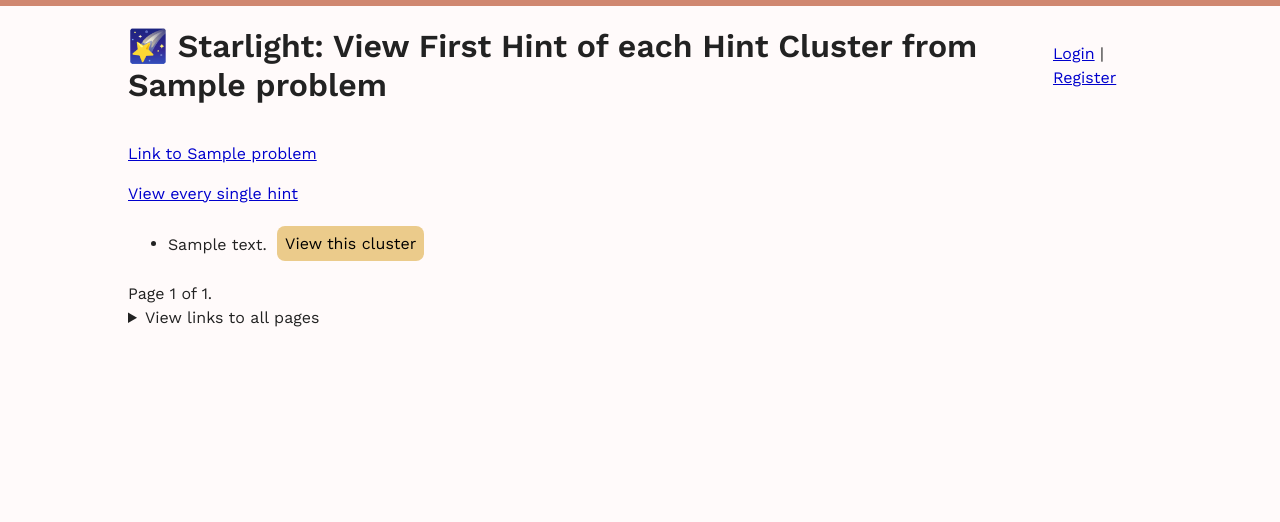
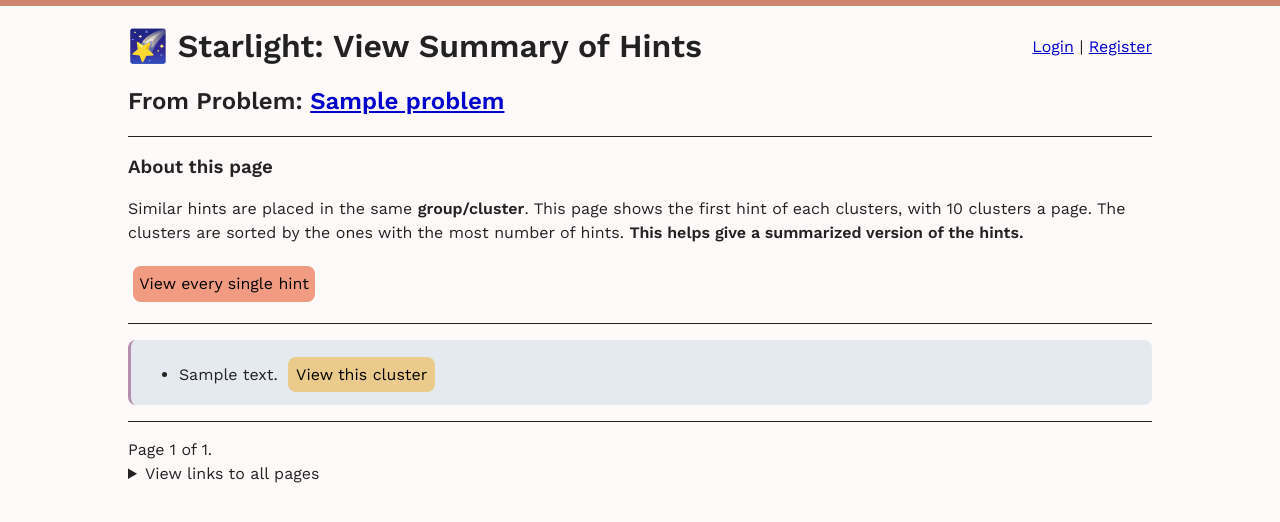
Before and after one commit to bkf2020/starlight, a Django app: page /problems/viewAllSummary/?problem=1&type=hint in a window 1280 px wide. Shown: the top 522 px of the page. Run offline with Django 4.2, Linux system fonts and the light colour scheme; tables that the repository leaves empty hold one stand-in row (values such as "Sample post").

Commit message:
Change styling of viewAllSummary to be more user friendly - Change some links to better looking button links - Add styled div container to store the links/buttons

```diff
--- a/problems/templates/problems/view_all_summary.html
+++ b/problems/templates/problems/view_all_summary.html
@@ -5,21 +5,22 @@
 		<meta charset="utf-8">
 		<meta name="viewport" content="width=device-width, initial-scale=1, shrink-to-fit=no">
         {% if request.GET.type == "hint" %}
-		    <title>&#x1F320; Starlight: View First Hint of each Hint Cluster from {{ problem.name }}</title>
+		    <title>&#x1F320; Starlight: View Summary of Hints from {{ problem.name }}</title>
         {% else %}
-		    <title>&#x1F320; Starlight: View First Insight of each Insight Cluster from {{ problem.name }}</title>
+		    <title>&#x1F320; Starlight: View Summary of Insights from {{ problem.name }}</title>
         {% endif %}
 		<link rel="stylesheet" type="text/css" href="{% static 'css/main.css' %}" />
 		<link rel="stylesheet" type="text/css" href="{% static 'css/modal.css' %}" />
 	</head>
     <body>
         <main>
+        <div style="border-bottom: 0.1em solid;">
             <div style="display: flex; justify-content: space-between; align-items: center;">
 			<div>
                 {% if request.GET.type == "hint" %}
-		            <h1>&#x1F320; Starlight: View First Hint of each Hint Cluster from {{ problem.name }}</h1>
+		            <h1>&#x1F320; Starlight: View Summary of Hints</h1>
                 {% else %}
-		            <h1>&#x1F320; Starlight: View First Insight of each Insight Cluster from {{ problem.name }}</h1>
+		            <h1>&#x1F320; Starlight: View Summary of Insights</h1>
                 {% endif %}
 			</div>
 			<div style="float: right;">
@@ -32,6 +33,8 @@
 				{% endif %}
 			</div>
             </div>
+            <h2 style="margin-top: 0px;">From Problem: <a href="{{ problem.link }}" target="_blank" rel="noopener noreferrer">{{ problem.name }}</a></h2>
+		</div>
         <div class="overlay" id="clusterModelOverlay">
             <div class="modal" id="clusterModal">
                 <button style="float: right;" class="bg-red" id="closeModalButton">Close</button>
@@ -39,26 +42,47 @@
                 </div>
             </div>
         </div>
-        <p><a href="{{ problem.link }}" target="_blank" rel="noopener noreferrer">Link to {{ problem.name }}</a></p>
         {% if request.GET.type == "hint" %}
-            <p><a href="{% url 'view-all-hints-insights' %}?type=hint&problem={{ problem.id }}">View every single hint</a></p>
+            <div style="border-bottom: 0.1em solid;">
+                <h3>About this page</h3>
+                <p style="margin-bottom: 0.5em;">
+                    Similar hints are placed in the same <b>group/cluster</b>. This page shows the first hint of each clusters, with 10 clusters a page.
+                    The clusters are sorted by the ones with the most number of hints. <b>This helps give a summarized version of the hints.</b>
+                </p>
+                <p><a href="{% url 'view-all-hints-insights' %}?type=hint&problem={{ problem.id }}" class="buttonLink bg-orange">View every single hint</a></p>
+            </div>
         {% else %}
-            <p><a href="{% url 'view-all-hints-insights' %}?type=insight&problem={{ problem.id }}">View every single insight</a></p>
-            <p><a href="{% url 'problems-similar-insights' %}?type=all&problem={{ problem.id }}">SIMILAR Problems with insights similar to ANY insight of this problem</a></p>
+            <div style="border-bottom: 0.1em solid;">
+                <h3>About this page</h3>
+                <p style="margin-bottom: 0.5em;">
+                    Similar insights are placed in the same <b>group/cluster</b>. This page shows the first insight of each clusters, with 10 clusters a page.
+                    The clusters are sorted by the ones with the most number of insights. <b>This helps give a summarized version of the insights.</b>
+                </p>
+                <div style="margin-bottom: 0.5em;">
+                    <a href="{% url 'view-all-hints-insights' %}?type=insight&problem={{ problem.id }}" class="buttonLink bg-blue">View every single insight</a>
+                    <a href="{% url 'problems-similar-insights' %}?type=all&problem={{ problem.id }}" class="buttonLink bg-green">SIMILAR Problems with insights similar to ANY insight of this problem</a>
+                </div>
+            </div>
         {% endif %}
-        <ul>
         {% for info in page_obj %}
             {% if request.GET.type == "hint" %}
+                <div class="hintInsightContainer">
+                    <ul style="margin: 0.5em 0px 0px 0px;">
                         <li>{{ info.hint.text }} <button class="viewHintCluster" clusterid="{{ info.cluster_id }}" problemid="{{ info.problem_id }}">View this cluster</button></li>
+                    </ul>
+                </div>
             {% else %}
-                    <li>
-                        {{ info.insight.text }}
+                <div class="hintInsightContainer">
+                    <ul style="margin: 0.5em 0px 0px 0px;"><li>
+                        <p style="margin-top: 0.4em; margin-bottom: 0.4em;">{{ info.insight.text }}</p>
+                        <div>
                             <button class="viewInsightCluster" clusterid="{{ info.cluster_id }}" problemid="{{ info.problem_id }}">View this cluster</button>
-                        <button class="viewSimilarProblems" clusterid="{{ info.cluster_id }}" problemid="{{ info.problem_id }}">Problems with common insights to this cluster</button>
-                    </li>
+                            <button class="viewSimilarProblems bg-orange" clusterid="{{ info.cluster_id }}" problemid="{{ info.problem_id }}">Problems with common insights to this cluster</button>
+                        </div>
+                    </li></ul>
+                </div>
             {% endif %}
         {% endfor %}
-        </ul>
         <div class="pagination">
 			{% if page_obj.has_previous %}
    	        	<a class="paginationLink" href="?page={{ page_obj.previous_page_number }}&problem={{ request.GET.problem }}&type={{ request.GET.type }}">&larr;</a>
--- a/static/css/main.css
+++ b/static/css/main.css
@@ -21,10 +21,13 @@ h1, h2, h3 {
 	line-height: 1.2;
 }
 
-a {
+a, a:visited {
 	color: mediumblue;
 }
-
+.pagination {
+	border-top: 0.1em solid;
+	padding-top: 1em;
+}
 .paginationLink {
 	padding: 0.25em;
 }
@@ -60,6 +63,10 @@ td, th {
 	text-decoration: none;
 	background-color: #ebcb8b;
 }
+.buttonLink {
+	display: inline-block;
+	padding: 0.4em !important;
+}
 button:hover {
 	background-color: #ffe1a4;
 }
@@ -72,17 +79,26 @@ button:hover {
 .bg-blue, .alert-info {
 	background-color: #88c0d0;
 }
-button.bg-blue:hover {
+.buttonLink.bg-blue:hover, button.bg-blue:hover {
 	background-color: #9adaeb;
 }
 .bg-green, .alert-success {
 	background-color: #A3BE8C;
+}
+.buttonLink.bg-green:hover, button.bg-green:hover {
+	background-color: #bddda2;
 }
 .bg-red, .alert-error, .errorlist {
 	background-color: salmon;
 }
 button.bg-red:hover {
 	background-color: lightsalmon;
+}
+.bg-orange {
+	background-color: #f19c82;
+}
+.buttonLink.bg-orange:hover, button.bg-orange:hover {
+	background-color: #ffa68b;
 }
 .alert, .errorlist {
 	border-radius: 0.5em;
@@ -95,13 +111,20 @@ button.bg-red:hover {
 .alert {
 	padding: 0.5em;
 }
-
+.hintInsightContainer {
+	background-color: #e5e9f0;
+	border-radius: 0.5em;
+	padding: 0.25em 0.5em 0.5em 0.5em;
+	margin-top: 1em;
+	margin-bottom: 1em;
+	border-left: solid #b48ead;
+}
 @media (prefers-color-scheme: dark) {
 	body {
 		background-color: #2e3440;
 		color: #e5e9f0;
 	}
-	a {
+	a, a:visited {
 		color: #88c0d0;
 	}
 	tr:nth-child(even), .paginationSelected {
@@ -113,4 +136,7 @@ button.bg-red:hover {
 	.alert, .errorlist {
 		border-color: #e5e9f0;
 	}
+	.hintInsightContainer {
+		background-color: #434c5e;
+	}
 }
--- a/static/js/viewModal.js
+++ b/static/js/viewModal.js
@@ -77,9 +77,13 @@ async function populateInsightPage(page, problemId, clusterId) {
         const insightCluster = await fetch("/problems/cluster/?type=insight&problem=" + problemId.toString() + "&cluster=" + clusterId.toString() + "&json=true&page=" + page.toString());
         const insightClusterData = await insightCluster.json();
         document.getElementById("clusterModalContent").replaceChildren();
-        var listInsights = document.createElement("ul");
+        var listInsights = document.createElement("div");
         for(var idx in insightClusterData["new_page_obj"]["insights"]) {
             var insight = insightClusterData["new_page_obj"]["insights"][idx];
+            var insightDiv = document.createElement("div");
+            insightDiv.classList.add("hintInsightContainer");
+            var insightUl = document.createElement("ul");
+            insightUl.style.margin = "0px";
             var insightItem = document.createElement("li");
             insightItem.innerText = insight["text"];
             var similarProblemsInsightList = document.createElement("ul");
@@ -92,7 +96,9 @@ async function populateInsightPage(page, problemId, clusterId) {
             similarProblemsInsight.append(similarProblemsInsightLink);
             similarProblemsInsightList.append(similarProblemsInsight);
             insightItem.append(similarProblemsInsightList);
-            listInsights.appendChild(insightItem);
+            insightUl.appendChild(insightItem);
+            insightDiv.appendChild(insightUl);
+            listInsights.append(insightDiv);
         }
         var description = document.createElement("h3");
         description.appendChild(document.createTextNode("Viewing all insights of this cluster:"));
@@ -162,18 +168,28 @@ async function populateProblemPage(page, problemId, clusterId, firstTime, button
         problemId = problemId.toString(); clusterId = clusterId.toString();
         const similarProblems = await fetch("/problems/problemsSimilarInsights/?type=group&problem=" + problemId + "&cluster=" + clusterId + "&page=" + page.toString() + "&json=true");
         const similarProblemsData = await similarProblems.json();
-        var listProblems = document.createElement("ul");
+        var listProblems = document.createElement("div");
         for(var idx in similarProblemsData["new_page_obj"]["problems"]) {
             var problem = similarProblemsData["new_page_obj"]["problems"][idx];
             if(problem["id"] == similarProblemsData["firstProblem"]["id"]) {
                 continue;
             }
+            var problemItemDiv = document.createElement("div");
+            var problemItemUl = document.createElement("ul");
             var problemItem = document.createElement("li");
             var problemLink = document.createElement("a");
             problemLink.href = problem["link"];
             problemLink.target = "_blank";
             problemLink.rel = "noopener noreferrer";
             problemLink.appendChild(document.createTextNode(problem["name"]));
+            var summaryLink = document.createElement("a");
+            summaryLink.href = "/problems/viewAllSummary/?problem=" + problem["id"].toString() + "&type=insight";
+            summaryLink.target = "_blank";
+            summaryLink.rel = "noopener noreferrer";
+            summaryLink.appendChild(document.createTextNode("View summary of insights of this problem"));
+            summaryLink.classList.add("buttonLink");
+            summaryLink.classList.add("bg-green");
+            summaryLink.style.padding = "0.4em;";
             problemItem.appendChild(problemLink);
             var sharedInsightsDetails = document.createElement("details");
             var sharedInsightsSummary = document.createElement("summary");
@@ -195,12 +211,19 @@ async function populateProblemPage(page, problemId, clusterId, firstTime, button
             sharedInsightsLink.href = "/problems/sharedInsights/?type=group&insightProblem=" + problemId + "&otherProblem=" + problem["id"].toString() + "&cluster=" + clusterId;
             sharedInsightsLink.target = "_blank";
             sharedInsightsLink.rel = "noopener noreferrer";
+            sharedInsightsLink.classList.add("buttonLink");
+            sharedInsightsLink.classList.add("bg-cyan");
             sharedInsightsLink.appendChild(document.createTextNode("View ALL insights of this problem that are shared with this cluster"));
-            sharedInsightsList.appendChild(sharedInsightsLink);
             sharedInsightsDetails.append(sharedInsightsSummary);
             sharedInsightsDetails.append(sharedInsightsList);
+            sharedInsightsDetails.appendChild(sharedInsightsLink);
             problemItem.appendChild(sharedInsightsDetails);
-            listProblems.appendChild(problemItem);
+            problemItem.appendChild(summaryLink);
+            problemItemUl.appendChild(problemItem);
+            problemItemUl.style = "margin: 0px 0px 0px 0px;";
+            problemItemDiv.appendChild(problemItemUl);
+            problemItemDiv.classList.add("hintInsightContainer");
+            listProblems.appendChild(problemItemDiv);
         }
         var description = document.createElement("h3");
         description.appendChild(document.createTextNode("Viewing all problems with insights similar to any one in this cluster:"));
```
Lines whose indentation alone changed are shown as unchanged.
